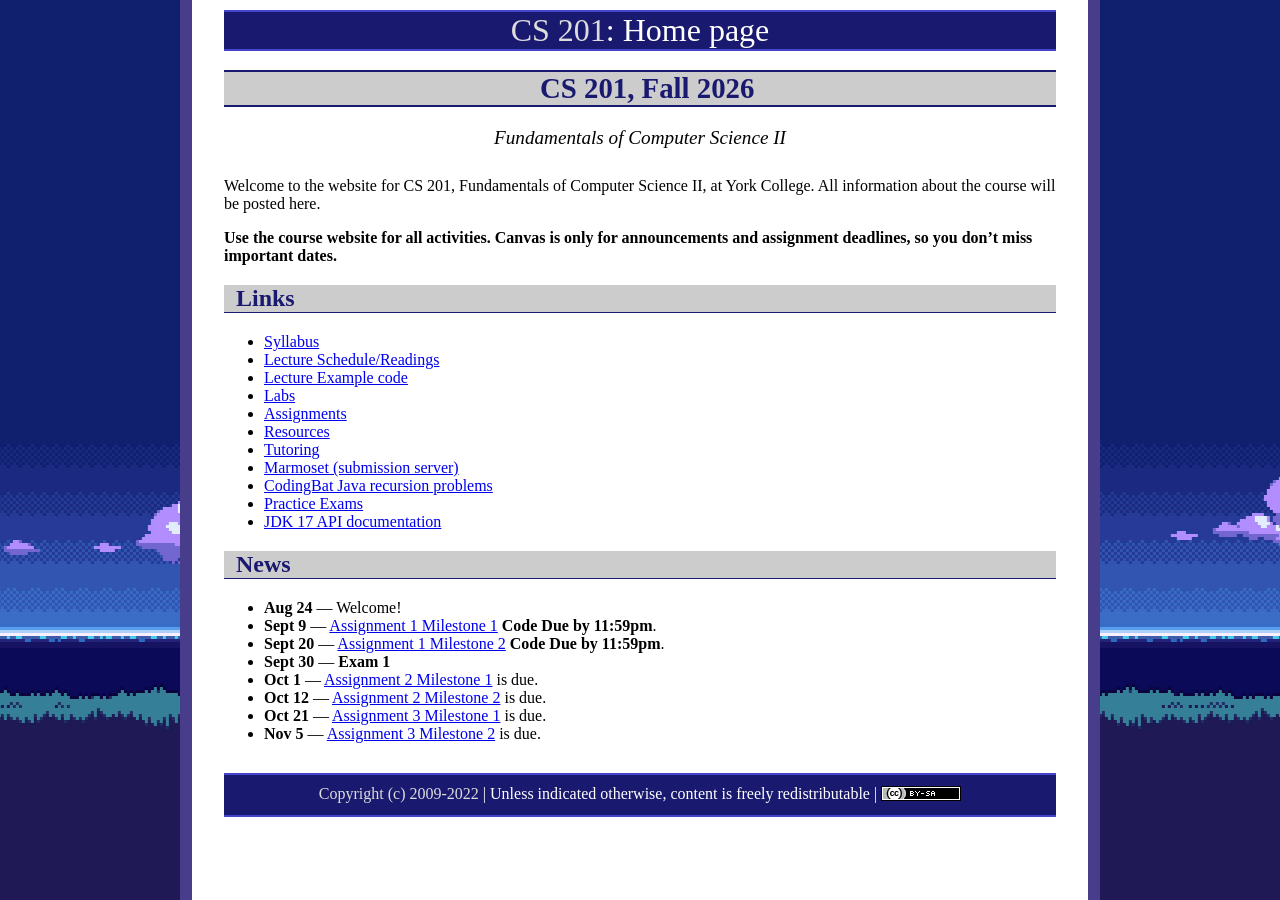
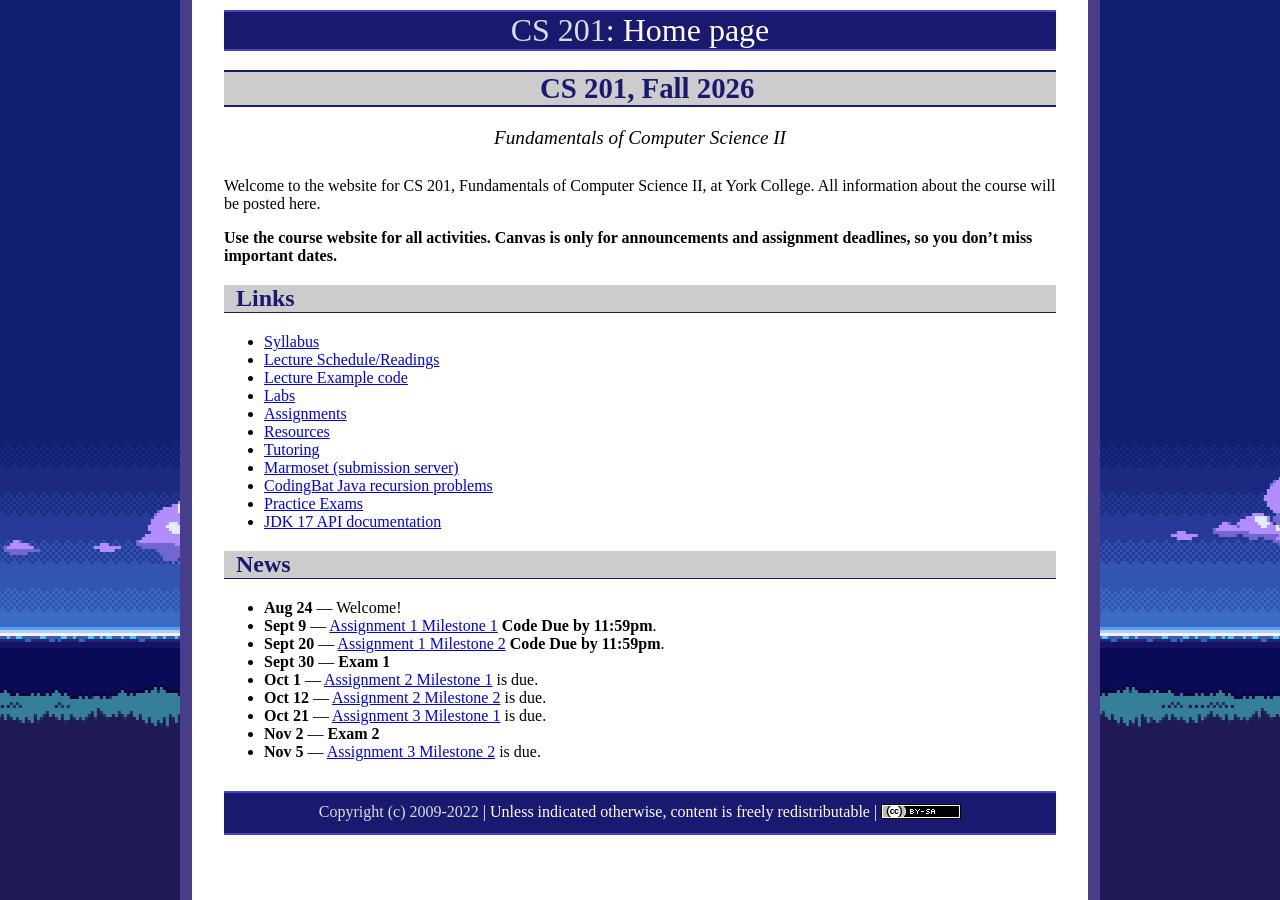
Before and after one commit to ycpcs/cs201-fall2026, a Jekyll site: the page built from index.md, in a window 1280 px wide. Built offline with Jekyll 4.4.1, drawn with Linux system fonts in a browser that asks for light colours.

Commit message:
Update index.md

```diff
--- a/index.md
+++ b/index.md
@@ -53,6 +53,7 @@ Welcome to the website for CS 201, Fundamentals of Computer Science II, at York
 * **Oct 1** &mdash; [Assignment 2 Milestone 1](assign/assign02.html) is due.
 * **Oct 12** &mdash; [Assignment 2 Milestone 2](assign/assign02.html) is due.
 * **Oct 21** &mdash; [Assignment 3 Milestone 1](assign/assign03.html) is due.
+* **Nov 2** &mdash; **Exam 2**
 * **Nov 5** &mdash; [Assignment 3 Milestone 2](assign/assign03.html) is due.
 
 <!--
```
